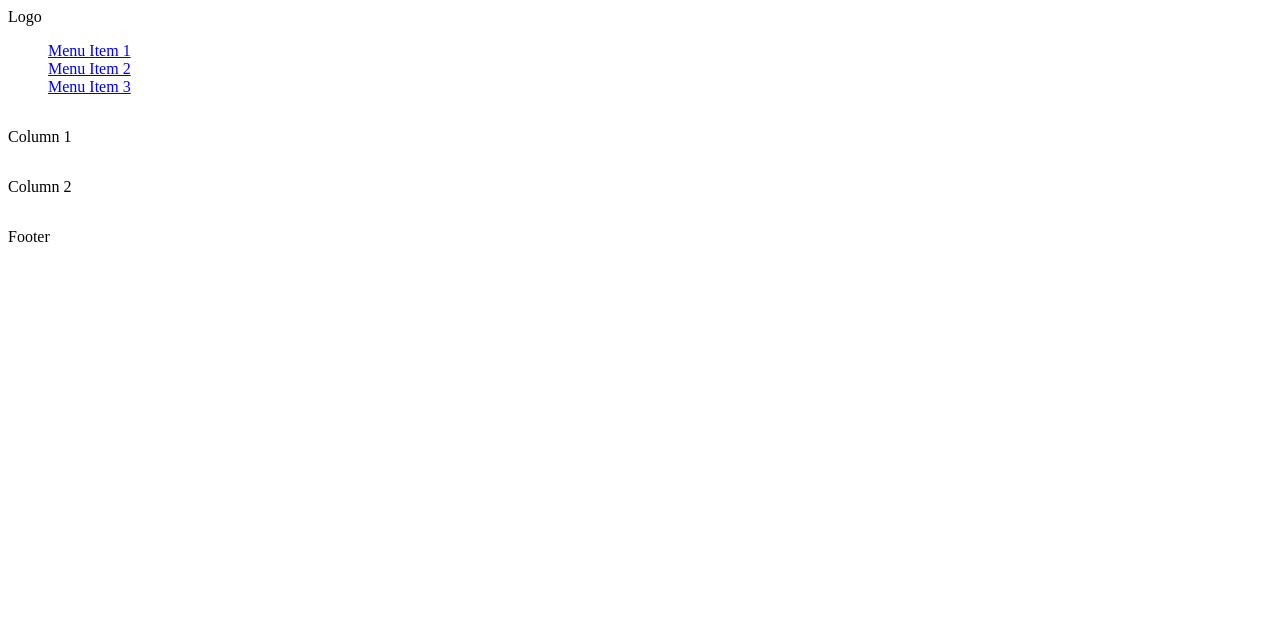
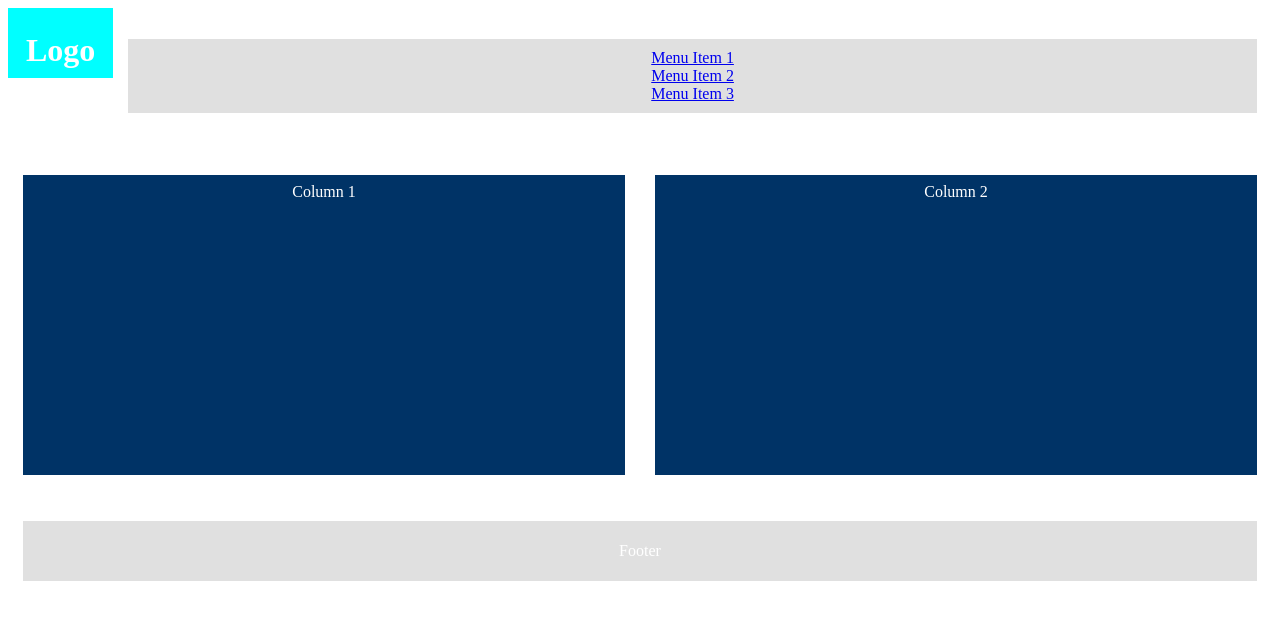
Before and after one commit to yangcao77/lab2-caoyang2, a plain HTML site: page index.html in a window 1280 px wide. Drawn offline with Linux system fonts and the light colour scheme.

Commit message:
finished lab2, added part2

```diff
--- a/assets/css/style.css
+++ b/assets/css/style.css
@@ -11,17 +11,42 @@
 
 * {
     box-sizing: border-box;
-	width: 100%;
 }
 
 header span.img {
-    display: block;
+    background-color: #00ffff;
+    color: #ffffff;
+    padding: 3px;
+    text-align: center;
+    height:70px;
 }
 
 ul {
-    list-style-type: none;
+    padding: 8px;
+    background-color :#e0e0e0;
+    color: #ffffff;
+    text-align: center;
 }
 
+article p{
+	padding: 8px;
+    background-color :#003366;
+    color: #ffffff;
+    text-align: center;
+}
+
+footer{
+    padding: 5px;
+    background-color :#e0e0e0;
+    color: #ffffff;
+    text-align: center;
+}
+
+[class*="col-"] {
+    float: left;
+    padding: 15px;
+    width:100%;
+}
 
 /**
  * This is our first breakpoint!
@@ -32,6 +57,7 @@ ul {
  * following breakpoints after this could override this one.
  */
 
+
 @media screen and (min-width: 480px) {
 
     /**
@@ -40,6 +66,7 @@ ul {
      * Incase you're wondering `::after` is a pseudo element:
      * http://www.w3schools.com/CSSref/sel_after.asp
      */
+
     section::after {
         clear: both;
         content: '';
@@ -49,10 +76,22 @@ ul {
     }
 
     section article {
-        float: left;
+        width:100%;
     }
 
     /* Re-style here... */
+    .col-m-1 {width: 8.33%;}
+    .col-m-2 {width: 16.66%;}
+    .col-m-3 {width: 25%;}
+    .col-m-4 {width: 33.33%;}
+    .col-m-5 {width: 41.66%;}
+    .col-m-6 {width: 50%;}
+    .col-m-7 {width: 58.33%;}
+    .col-m-8 {width: 66.66%;}
+    .col-m-9 {width: 75%;}
+    .col-m-10 {width: 83.33%;}
+    .col-m-11 {width: 91.66%;}
+    .col-m-12 {width: 100%;}
 
 }
 
@@ -69,4 +108,29 @@ ul {
     /* Re-style here, if necessary! You may want to use the same technique
 	 * used in section::after for the header*/
 
+
+    .col-1 {width: 8.33%;}
+    .col-2 {width: 16.66%;}
+    .col-3 {width: 25%;}
+    .col-4 {width: 33.33%;}
+    .col-5 {width: 41.66%;}
+    .col-6 {width: 50%;}
+    .col-7 {width: 58.33%;}
+    .col-8 {width: 66.66%;}
+    .col-9 {width: 75%;}
+    .col-10 {width: 83.33%;}
+    .col-11 {width: 91.66%;}
+    .col-12 {width: 100%;}
+
+    section article p{
+        width:100%;
+        height:300px;
+    }
+
+    ul {
+    padding: 10px;
+    background-color :#e0e0e0;
+    color: #ffffff;
+	}
+
 }
--- a/index.html
+++ b/index.html
@@ -11,7 +11,10 @@
 </head>
 <body>
     <header>
-        <span class="img">Logo</span>
+
+        <span class="col-1 col-m-12 img"><h1>Logo</h1></span>
+
+        <div class="col-11 col-m-12">
         <nav id="menu">
             <ul>
                 <li><a href="#">Menu Item 1</a></li>
@@ -19,19 +22,29 @@
                 <li><a href="#">Menu Item 3</a></li>
             </ul>
         </nav>
+        </div>
     </header>
 
+        <div class="col-m-6 col-6">
     <section>
         <article>
             <p>Column 1</p>
         </article>
+    </section>
+        </div>
+
+        <div class="col-m-6 col-6">
+    <section>
         <article>
             <p>Column 2</p>
         </article>
     </section>
+        </div>
 
+    <div class="col-12 col-m-12">
     <footer>
         <p>Footer</p>
     </footer>
+    </div>
 </body>
 </html>
```
